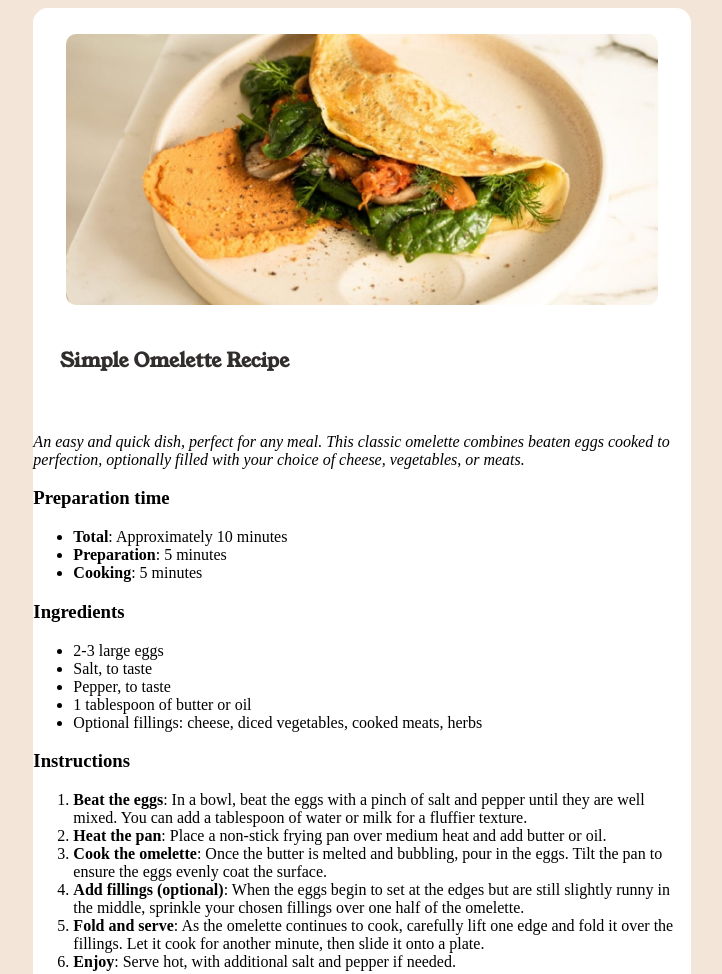
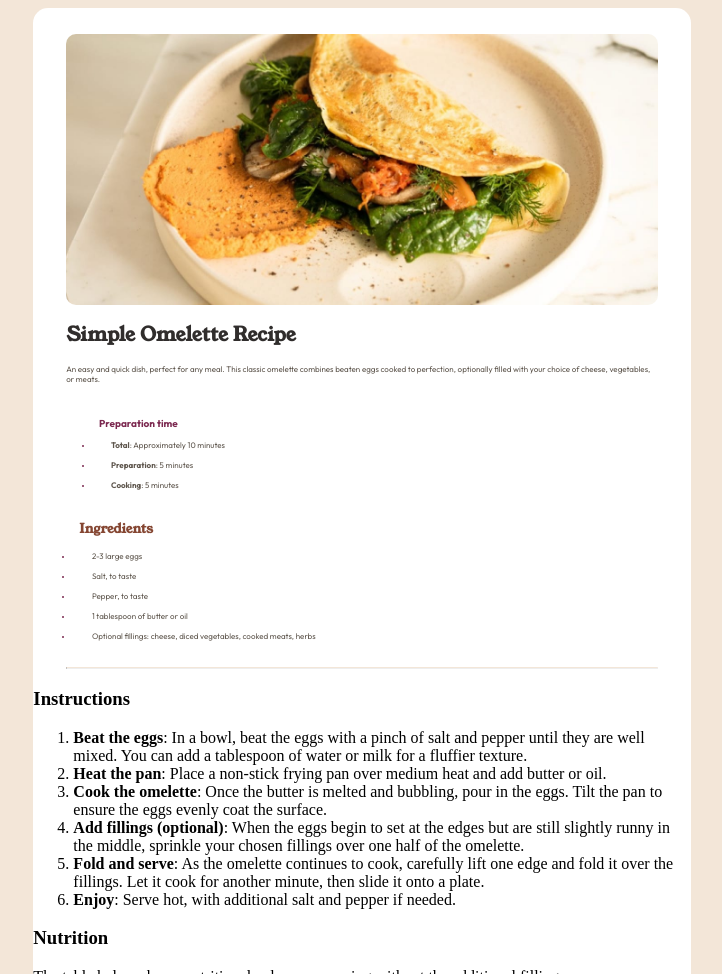
Before and after one commit to VampiricDuck/recipe-page, a plain HTML site: page index.html in a window 1280 px wide. Shown: the top 974 px of the page, without its empty margins (278-1000 px from the left). Drawn offline with Linux system fonts and the light colour scheme.

Commit message:
final project day 3

```diff
--- a/index.html
+++ b/index.html
@@ -9,6 +9,9 @@
   <link rel="preconnect" href="https://fonts.googleapis.com">
   <link rel="preconnect" href="https://fonts.gstatic.com" crossorigin>
   <link href="https://fonts.googleapis.com/css2?family=Young+Serif&display=swap" rel="stylesheet">
+  <link rel="preconnect" href="https://fonts.googleapis.com">
+  <link rel="preconnect" href="https://fonts.gstatic.com" crossorigin>
+  <link href="https://fonts.googleapis.com/css2?family=Outfit:wght@100..900&display=swap" rel="stylesheet">
 
   <title>Serena Rogers | Recipe page</title>
 </head>
@@ -26,26 +29,32 @@
       <p>An easy and quick dish, perfect for any meal. This classic omelette combines beaten eggs cooked to perfection, optionally filled with your choice of cheese, vegetables, or meats.</p>
     </div>
 
+    <h3 class="preparation-time-title"><b>Preparation time</b></h3>
       <div class="preparation-time">
-      <h3 class="preparation-time-title">Preparation time</h3>
         <ul>
-        <li><b>Total</b>: Approximately 10 minutes</li>
-        <li><b>Preparation</b>: 5 minutes</li>
-        <li><b>Cooking</b>: 5 minutes</li>
+          <li class="preparation-time-list"><b><b>Total</b></b>: Approximately 10 minutes</li>
+          <br>
+          <li class="preparation-time-list"><b><b>Preparation</b></b>: 5 minutes</li>
+          <br>
+          <li class="preparation-time-list"><b><b>Cooking</b></b>: 5 minutes</li>
         </ul>
       </div>
 
-    <div class="Ingredients">
       <h3 class="ingredients-title">Ingredients</h3>
+      <div class="ingredients">
         <ul>
-        <li>2-3 large eggs</li>
-        <li>Salt, to taste</li>
-        <li>Pepper, to taste</li>
-        <li>1 tablespoon of butter or oil</li>
-        <li>Optional fillings: cheese, diced vegetables, cooked meats, herbs</li>
+          <li class="ingredients-list">2-3 large eggs</li>
+          <br>
+          <li class="ingredients-list">Salt, to taste</li>
+          <br>
+          <li class="ingredients-list">Pepper, to taste</li>
+          <br>
+          <li class="ingredients-list">1 tablespoon of butter or oil</li>
+          <br>
+          <li class="ingredients-list">Optional fillings: cheese, diced vegetables, cooked meats, herbs</li>
         </ul>
       </div>
-
+      <hr class="solid">
       <div class="instructions">
         <h3 class="instructions-title">Instructions</h3>
         <ol>
--- a/styles.css
+++ b/styles.css
@@ -13,6 +13,7 @@ body {
     padding-top: 4%; /* had to add the padding outside the image to prevent the rounded corners from cutting off the image */
 }
 
+
 .image-omelette {
     display: block;
     margin: 0 auto;
@@ -24,28 +25,72 @@ body {
 .recipe-title {
     font-family: "Young Serif", serif;
     font-size: 13px;
-    font-weight: 400;
     color: hsl(24, 5%, 18%);
-    padding: 4%;
+    padding-left: 5%;
 }
 
 .recipe-description {
-    font-style: italic;
+    font-family: "Outfit", sans-serif;
+    font-size: 8px;
+    font-style: normal;
+    color: hsl(30, 10%, 34%);
+    padding-left: 5%;
+    padding-right: 5%;
+}
+
+.preparation-time-title {
+    font-family: "Outfit", sans-serif;
+    font-size: 10px;
+    color: hsl(332, 51%, 32%);
+    padding-left:10%;
+    padding-top: 23px;
 }
 
 .preparation-time {
+    font-family: "Outfit", sans-serif;
+    font-size: 8px;
+    color: hsl(30, 10%, 34%);
+    padding-left: 3%;
+}
+
+.preparation-time-list {
+    padding-left: 3%;
+}
+
+ul li::marker { /* learned that this changes the color of just the bullet points in an unorder list */
+    color: hsl(332, 51%, 32%);
+    font-size: 6px;
+}
+
+.ingredients-title {
+    font-family: "Young Serif", serif;
+    font-size: 13px;
+    color: hsl(14, 45%, 36%);
+    padding-left: 7%;
+    padding-top: 16px;
+}
+
+.ingredients {
+    font-family: "Outfit", sans-serif;
+    font-size: 8px;
+    color: hsl(30, 10%, 34%);
+    padding-bottom: 10px;
+}
+
+.ingredients-list {
+    padding-left: 3%;
+}
+
+hr.solid {
+    border-top: 1px solid hsl(30, 54%, 90%);
+    margin-left: 5%;
+    margin-right: 5%;}
+
+.intruction-titles {
 
 }
 
-.preparation-time-title {
-
-}
-
-.ingredients {
-
-}
-
-.ingredients-title {
+.intructions {
 
 }
 
```
Lines whose indentation alone changed are shown as unchanged.
